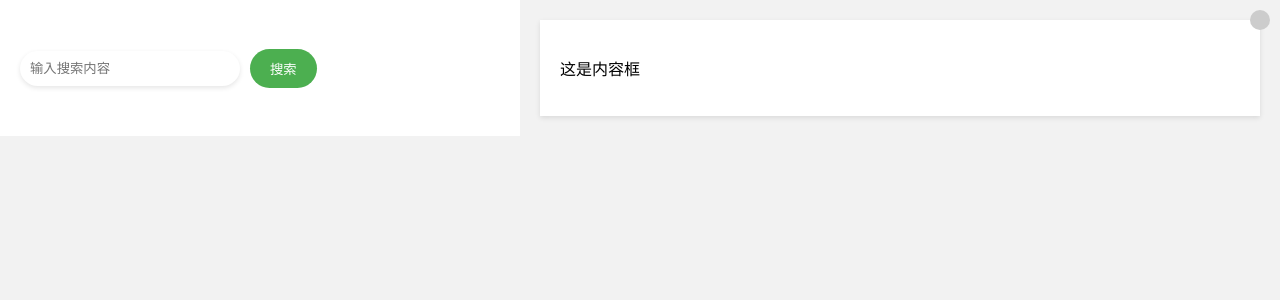
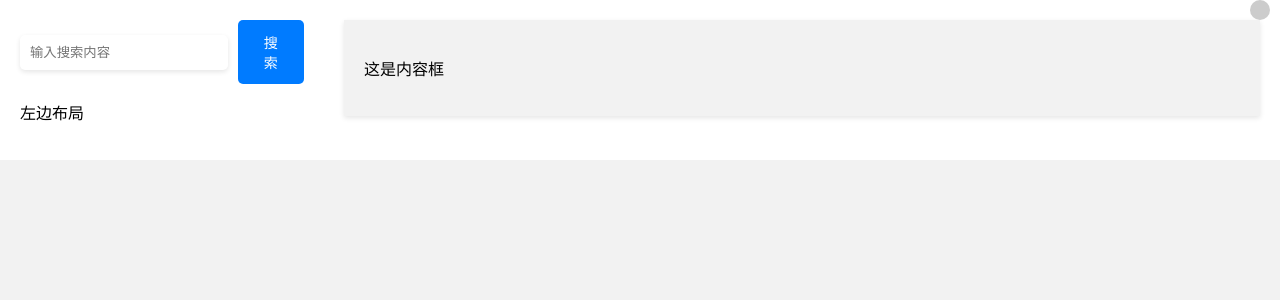
Before and after one commit to Mayi21/PythonPro, a Python web app: template frontend/templates/search.html in a window 1280 px wide. Shown: the top 300 px of the page. Run offline with Jinja, Linux system fonts and the light colour scheme; the template is opened without the code that fills it, so the values that code supplies are empty.

Commit message:
optimization page

```diff
--- a/frontend/templates/search.html
+++ b/frontend/templates/search.html
@@ -14,40 +14,45 @@
       display: flex;
     }
 
-    .search {
-      flex: 2;
-      display: flex;
-      align-items: center;
-      justify-content: flex-start;
+    .left-sidebar {
+      flex: 1;
       padding: 20px;
       background-color: #fff;
     }
 
-    .search input[type="text"] {
+    .search-container {
+      display: flex;
+      align-items: center;
+      margin-bottom: 10px;
+    }
+
+    .search-input {
       border: none;
-      border-radius: 20px;
+      border-radius: 5px;
       padding: 10px;
       width: 200px;
       margin-right: 10px;
       box-shadow: 0 2px 5px rgba(0, 0, 0, 0.1);
     }
 
-    .search button {
-      background-color: #4CAF50;
+    .search-button {
+      background-color: #007bff;
       color: #fff;
       border: none;
-      border-radius: 20px;
-      padding: 10px 20px;
+      border-radius: 5px;
+      padding: 12px 20px;
       cursor: pointer;
+      font-size: 14px;
     }
 
-    .results {
-      flex: 3;
+    .right-sidebar {
+      flex: 4;
       padding: 20px;
+      background-color: #fff;
     }
 
     .content {
-      background-color: #fff;
+      background-color: #f2f2f2;
       padding: 20px;
       box-shadow: 0 2px 5px rgba(0, 0, 0, 0.1);
       transition: max-height 0.3s ease-in-out;
@@ -64,6 +69,7 @@
       position: absolute;
       top: 10px;
       right: 10px;
+      transform: translateY(-50%);
     }
 
     .arrow.down:after {
@@ -74,11 +80,14 @@
 </head>
 <body>
   <div class="container">
-    <div class="search">
-      <input type="text" id="searchInput" placeholder="输入搜索内容">
-      <button id="searchButton">搜索</button>
+    <div class="left-sidebar">
+      <div class="search-container">
+        <input type="text" class="search-input" placeholder="输入搜索内容">
+        <button class="search-button">搜索</button>
+      </div>
+      <p>左边布局</p>
     </div>
-    <div class="results">
+    <div class="right-sidebar">
       <div class="content">
         <div class="arrow" id="arrowIcon"></div>
         <p>这是内容框</p>
@@ -88,8 +97,8 @@
 
   <script>
     // 获取元素
-    const searchInput = document.getElementById('searchInput');
-    const searchButton = document.getElementById('searchButton');
+    const searchInput = document.querySelector('.search-input');
+    const searchButton = document.querySelector('.search-button');
     const arrowIcon = document.getElementById('arrowIcon');
     const content = document.querySelector('.content');
 
```
